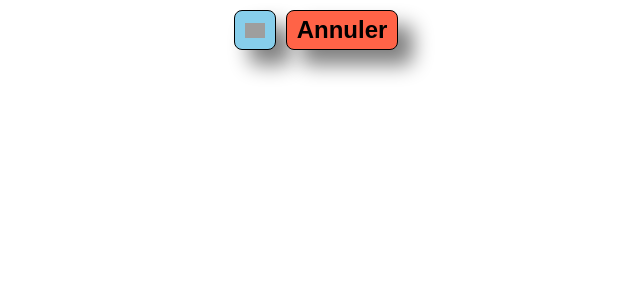
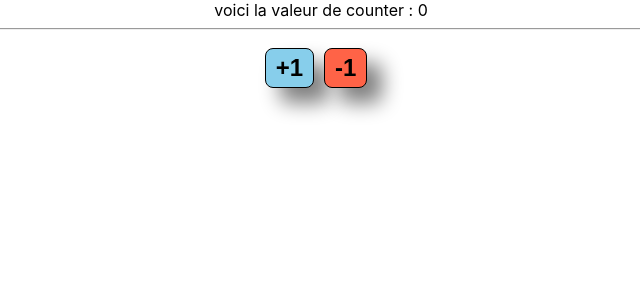
Before and after one commit to mdefilippis69/2023-06-tjs, a React (Create React App) app: page / in a window 1280 px wide. Shown: the top 300 px of the page, without its empty margins (319-959 px from the left). Built offline with nearby package versions, Linux system fonts and the light colour scheme; grey boxes are pictures that could not be loaded.

Commit message:
mise en place counter (sans maj)

```diff
--- a/src/App/App.jsx
+++ b/src/App/App.jsx
@@ -3,12 +3,19 @@ import './App.css';
 import Button from './components/ui/Button/Button';
 
 function App() {
+  let counter=0;
   return (
-    <div className="App">
-      <Button className="primary" onClick={(childParam)=> {
-        console.log('validé', childParam)
-      }}><img src='/img/valid.png'/></Button>
-      <Button className="error">Annuler</Button>
+    <div className='App'>
+      voici la valeur de counter : {counter}
+      <hr/>
+      <Button className={"primary"} onClick={()=> {
+        counter+=1
+        console.log(counter)
+      }}>+1</Button>
+      <Button className={"error"} onClick={()=>{
+        counter-=1
+        console.log(counter)
+      }}>-1</Button>
     </div>
   );
 }
```
